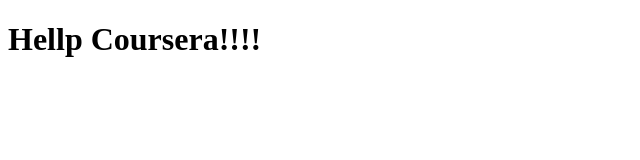
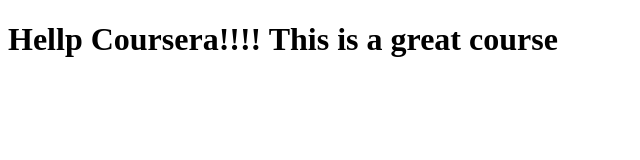
Before and after one commit to dibyenduroy/coursera-test, a plain HTML site: page site/index.html in a window 1280 px wide. Shown: the whole page, without its empty margins (0-640 px from the left). Drawn offline with Linux system fonts and the light colour scheme.

Commit message:
Small addtion

```diff
--- a/site/index.html
+++ b/site/index.html
@@ -4,6 +4,6 @@
 	<title>Hellp Coursera!!!!</title>
 </head>
 <body>
-<h1> Hellp Coursera!!!! </h1>
+<h1> Hellp Coursera!!!! This is a great course</h1>
 </body>
 </html>
```
